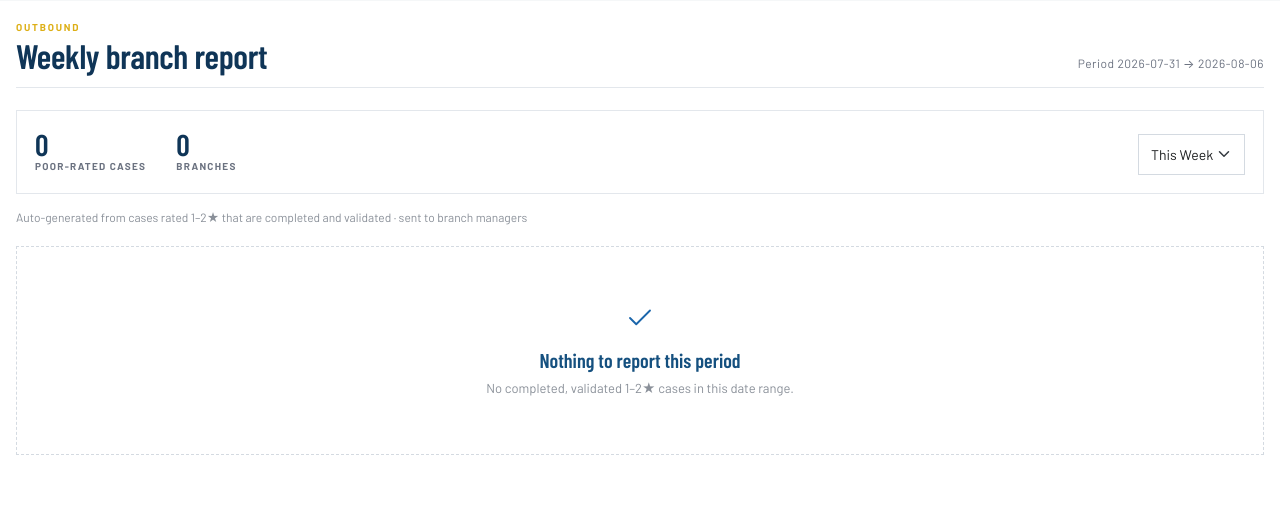
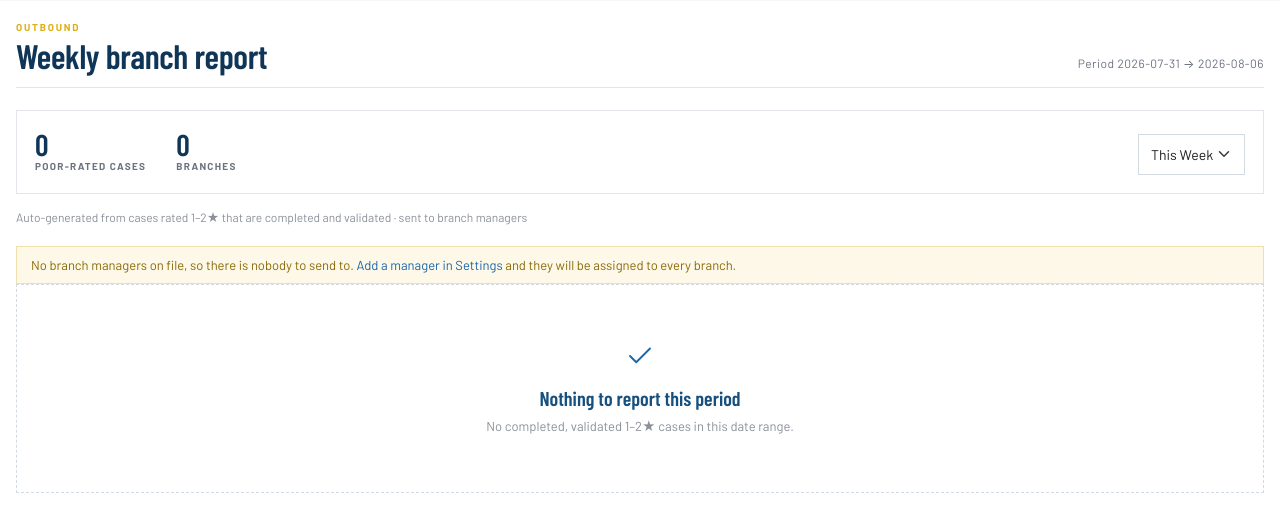
Before and after one commit to shahadprofessional/SQPortal, an ASP.NET Core app: page /Weekly in a window 1280 px wide. Shown: the part 64-588 px from the top of the page. Run offline with ASP.NET Core 8, Linux system fonts and the light colour scheme.

Commit message:
Resolve the weekly recipient at send time, and say why when it can't
The greyed-out button came from an empty ManagerAssignments table: the previous
commit added a maintenance pass that fills it, but the report still depended on
that pass having run. It also only covered branches present in the Branches
table, so a case naming a deleted branch would still resolve to nobody.

The report now resolves a manager where it needs one: the branch's assignment if
there is one, otherwise the first manager on the roster. With any manager on
file, every branch in the report has a recipient.

A disabled button now explains itself instead of just reading "No manager
assigned":
- no roster at all — a warning at the top of the page links to Settings
- manager with no email — the card says so and the tooltip names them

Co-Authored-By: Claude Opus 5 <noreply@anthropic.com>
Claude-Session: https://claude.ai/code/session_016DNQZqJT3unSTCbGSdC9Af

```diff
--- a/Models/ViewModels/Weekly/WeeklyReportViewModel.cs
+++ b/Models/ViewModels/Weekly/WeeklyReportViewModel.cs
@@ -10,6 +10,12 @@ public class WeeklyReportViewModel
     public IReadOnlyList<RangeOption> RangeOptions { get; set; } = Array.Empty<RangeOption>();
     public string CombinedPreviewText { get; set; } = string.Empty;
     public string CombinedMailtoLink { get; set; } = string.Empty;
+
+    /// <summary>
+    /// False when the manager roster is empty — the one case where the report
+    /// genuinely has nobody to send to, and worth saying so plainly.
+    /// </summary>
+    public bool HasManagers { get; set; }
 }
 
 public record RangeOption(string Value, string Label);
--- a/Views/Weekly/Index.cshtml
+++ b/Views/Weekly/Index.cshtml
@@ -57,6 +57,14 @@
 </div>
 <div class="sq-weekly-note">Auto-generated from cases rated 1–2★ that are completed and validated · sent to branch managers</div>
 
+@if (!Model.HasManagers)
+{
+    <div class="alert alert-warning py-2 mt-2 mb-0">
+        No branch managers on file, so there is nobody to send to.
+        <a asp-controller="Settings" asp-action="Index">Add a manager in Settings</a> and they will be assigned to every branch.
+    </div>
+}
+
 @if (Model.TotalPoorCases > 0)
 {
     <div class="collapse mb-3" id="combinedPreview">
@@ -87,13 +95,15 @@ else
                     <div class="sq-branch-sub">
                         @if (string.IsNullOrEmpty(b.Manager))
                         {
-                            <span>No manager assigned</span>
+                            <span>No branch manager on file — add one in Settings</span>
+                        }
+                        else if (string.IsNullOrEmpty(b.ManagerEmail))
+                        {
+                            <span>Branch manager: <strong>@b.Manager</strong> · no email on file</span>
                         }
                         else
                         {
-                            <span>
-                                Branch manager: <strong>@b.Manager</strong>@(string.IsNullOrEmpty(b.ManagerEmail) ? "" : " · " + b.ManagerEmail)
-                            </span>
+                            <span>Branch manager: <strong>@b.Manager</strong> · @b.ManagerEmail</span>
                         }
                     </div>
                 </div>
@@ -105,8 +115,10 @@ else
                     }
                     else
                     {
-                        <button class="btn btn-sm btn-outline-secondary" type="button" disabled
-                                title="Assign a manager with an email in Settings">Send report</button>
+                        var why = string.IsNullOrEmpty(b.Manager)
+                            ? "No branch manager on file — add one in Settings"
+                            : $"{b.Manager} has no email address — add one in Settings";
+                        <button class="btn btn-sm btn-outline-secondary" type="button" disabled title="@why">Send report</button>
                     }
                     <button type="button" class="btn btn-sm btn-outline-secondary" data-bs-toggle="collapse" data-bs-target="#@previewId">Preview</button>
                 </div>
```
Also changed, not shown: Services/WeeklyReportService.cs (+12 -4 lines).
